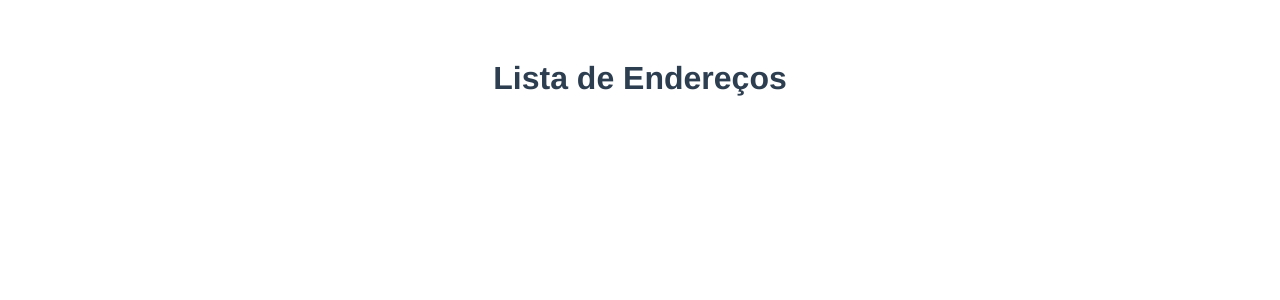
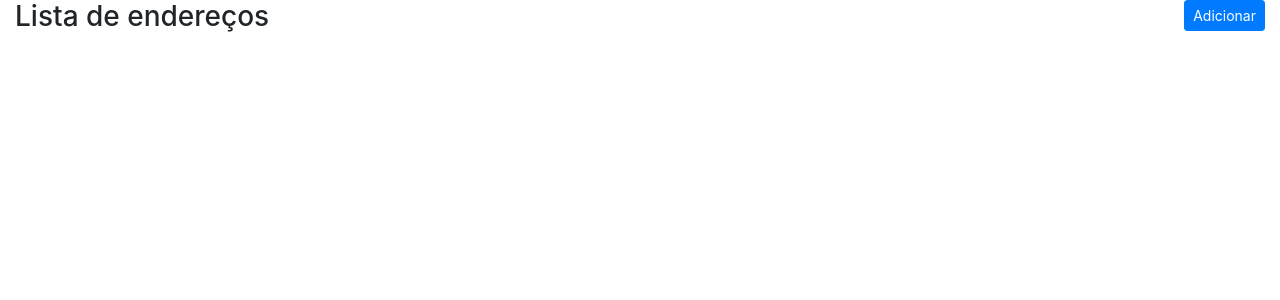
Before and after one commit to saviomd-beta/desafio-frontend-estantevirtual-vue, a Vue app: page /cadastro-endereco in a window 1280 px wide. Shown: the top 300 px of the page. Built offline with nearby package versions, Linux system fonts and the light colour scheme.

Commit message:
Inclusão do bootstrap e link p/ cadastro no componente de lista de endereços

```diff
--- a/package.json
+++ b/package.json
@@ -14,6 +14,7 @@
     "build": "node build/build.js"
   },
   "dependencies": {
+    "bootstrap": "^4.0.0",
     "vue": "^2.5.2",
     "vue-router": "^3.0.1"
   },
--- a/src/App.vue
+++ b/src/App.vue
@@ -1,5 +1,5 @@
 <template>
-  <div id="app">
+  <div class="container-fluid" id="app">
     <router-view/>
   </div>
 </template>
@@ -9,14 +9,3 @@ export default {
   name: 'desafio-frontend-estantevirtual',
 };
 </script>
-
-<style>
-#app {
-  font-family: 'Avenir', Helvetica, Arial, sans-serif;
-  -webkit-font-smoothing: antialiased;
-  -moz-osx-font-smoothing: grayscale;
-  text-align: center;
-  color: #2c3e50;
-  margin-top: 60px;
-}
-</style>
--- a/src/components/CadastroEndereco.vue
+++ b/src/components/CadastroEndereco.vue
@@ -1,6 +1,6 @@
 <template>
   <div>
-    <h1>Cadastro de Endereço</h1>
+    <h1 class="h3">Cadastro de Endereço</h1>
   </div>
 </template>
 
--- a/src/components/ListaEnderecos.vue
+++ b/src/components/ListaEnderecos.vue
@@ -1,6 +1,13 @@
 <template>
   <div>
-    <h1>Lista de Endereços</h1>
+    <div class="row">
+      <div class="col">
+        <h1 class="h3">Lista de endereços</h1>
+      </div>
+      <div class="col-auto">
+        <router-link class="btn btn-primary btn-sm" to="/cadastro-endereco">Adicionar</router-link>
+      </div>
+    </div>
   </div>
 </template>
 
--- a/src/main.js
+++ b/src/main.js
@@ -1,5 +1,7 @@
 // The Vue build version to load with the `import` command
 // (runtime-only or standalone) has been set in webpack.base.conf with an alias.
+import 'bootstrap/dist/css/bootstrap.min.css';
+
 import Vue from 'vue';
 import App from './App';
 import router from './router';
```
Also changed, not shown: 1 other file (tests, documents, lock files or other folders).
